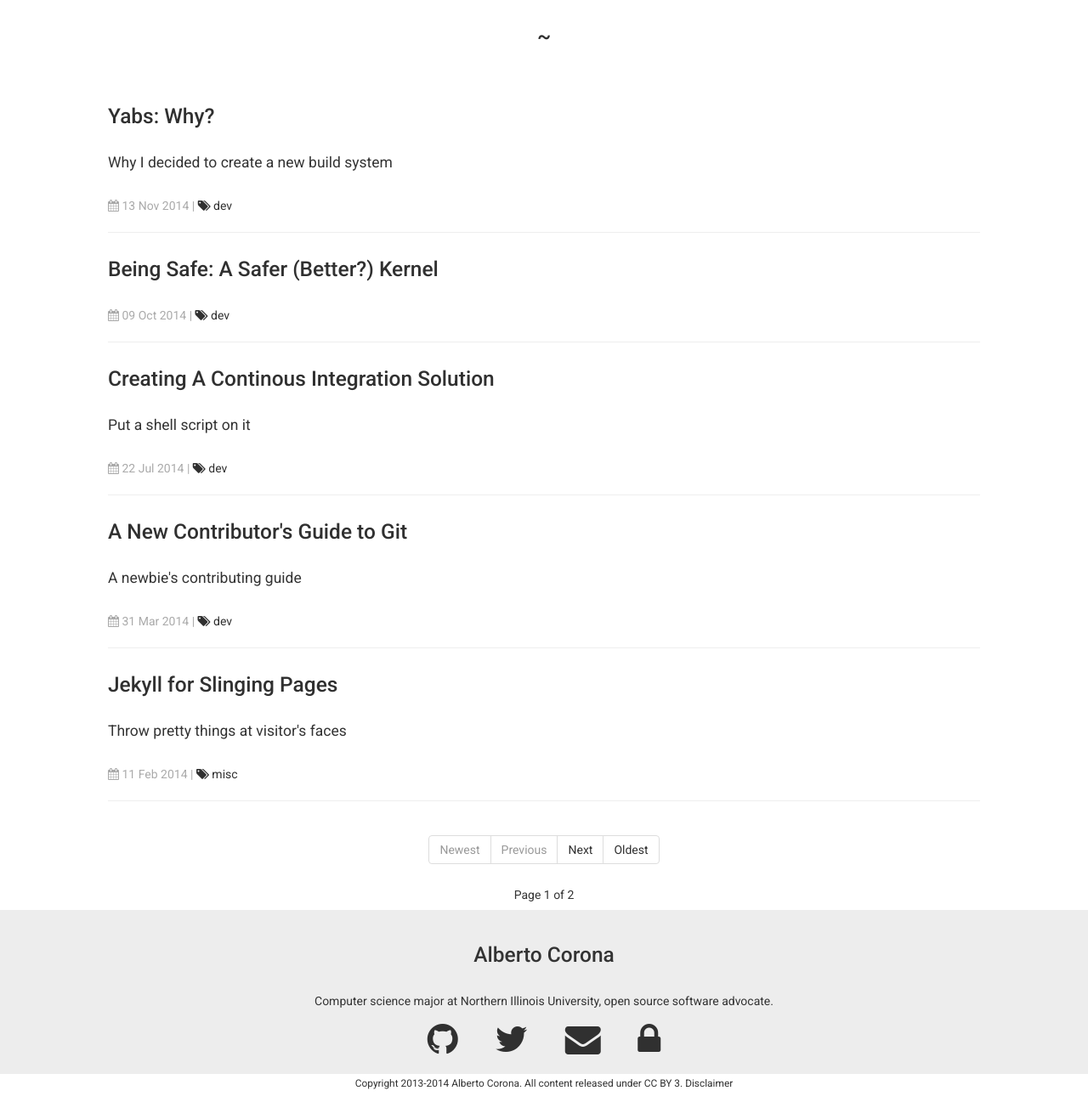
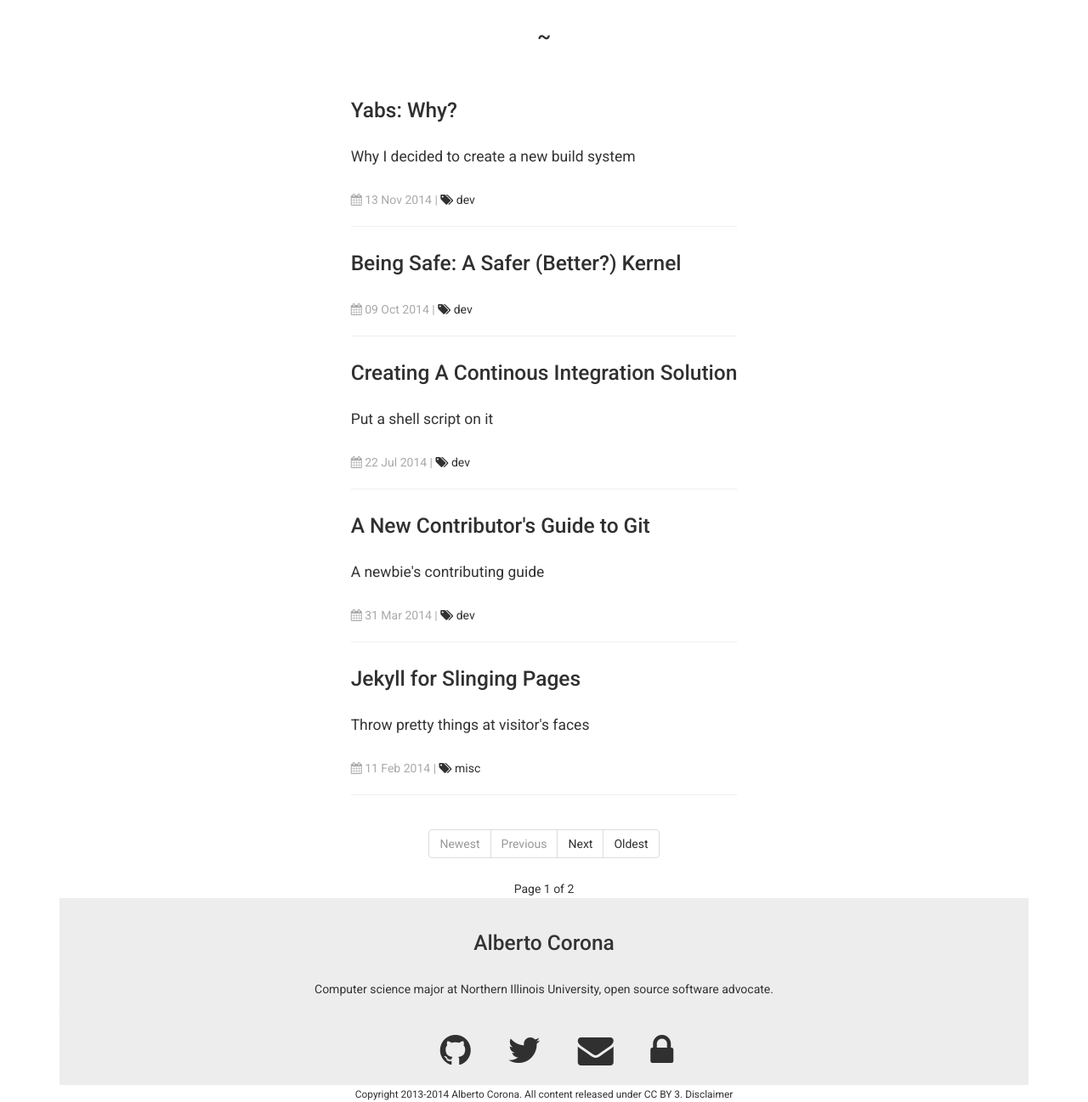
Before and after one commit to 0X1A/wwebsiteasontheinternet, a Jekyll site: the page built from index.html, in a window 1280 px wide. Shown: the whole page at 85% size. Built offline with Jekyll 4.4.1, drawn with Linux system fonts in a browser that asks for light colours; nearby versions of some CDN libraries; some web fonts are replaced; Markdown is read by kramdown in place of the engine named in the settings; the list of posts is cut into pages by our own code; comment, search, counter and statistics services are not loaded.

Commit message:
css and typography update
Signed-off-by: Alberto Corona <alberto@0x1a.us>

```diff
--- a/_includes/about.html
+++ b/_includes/about.html
@@ -1,7 +1,8 @@
 <div class="container-fluid container-padding" style="background-color: #ededed">
 	<div class="row-fluid text-center">
 		<h1 class="section-heading">Alberto Corona</h1>
-		<p>Computer science major at Northern Illinois University, open source software advocate.</p>
+		Computer science major at Northern Illinois University, open source software advocate.
+		<hr>
 	</div>
 	<div class="container">
 		<div class="row-fluid text-center">
--- a/_layouts/homepage.html
+++ b/_layouts/homepage.html
@@ -19,11 +19,11 @@
     <div class="site">
         {{ content }}
     </div>
-</div>
 {% include about.html %}
 <footer>
 <small>Copyright 2013-2014 Alberto Corona. All content released under <a href="https://creativecommons.org/licenses/by/3.0/">CC BY 3</a>. <a href="{{ site.url }}/disclaimer">Disclaimer</a></small>
 </footer>
+</div>
 <script type='text/javascript' src='/js/page.js'></script>
 {% include stats.html %}
 </body>
--- a/_layouts/post.html
+++ b/_layouts/post.html
@@ -10,5 +10,5 @@ layout: posts
             {{ content }}
         </div>
     </div>
+{% include disqus.html %}
 </div>
-{% include disqus.html %}
--- a/css/main.css
+++ b/css/main.css
@@ -17,6 +17,7 @@ body {
 
 p {
     margin: 1em 0;
+    max-width: 80ch;
 }
 
 .icon-row {
@@ -30,6 +31,7 @@ p {
 }
 
 img {
+    border-radius: 6px;
     display: block;
     margin: 0 auto;
     z-index: -1;
@@ -86,10 +88,9 @@ a:visited { color: #303030; }
 
 .site {
     text-align: left;
-    width: auto;
-    min-width: 90%;
-    max-width: 90%;
-    margin: .5em auto .5em;
+    display: flex;
+    justify-content:center;
+    align-items: center;
     line-height: 1.5em;
 }
 
```
